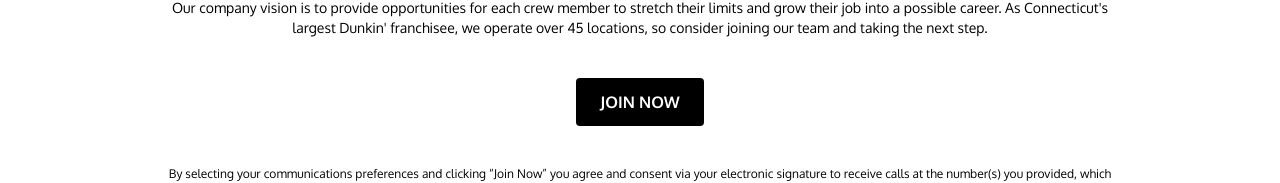
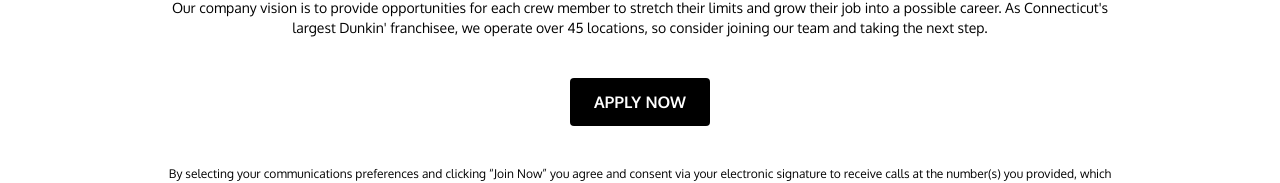
Before and after one commit to PandolfoM/greatAmericanDonut, a Next.js app: page / in a window 1280 px wide. Shown: the part 978-1161 px from the top of the page. Built offline with nearby package versions, Linux system fonts and the light colour scheme.

Commit message:
update button

```diff
--- a/app/page.tsx
+++ b/app/page.tsx
@@ -43,7 +43,7 @@ export default function Home() {
           href="https://recruitingbypaycor.com/career/CareerHome.action?clientId=8a7883d096d0d55a01970292f7d70c43"
           target="_blank"
           className="bg-black text-white text-center py-3 px-6 rounded-sm font-bold cursor-pointer">
-          JOIN NOW
+          APPLY NOW
         </a>
       </section>
       <footer className="text-center w-[90%] m-auto pb-5 md:w-[60rem]">
```
